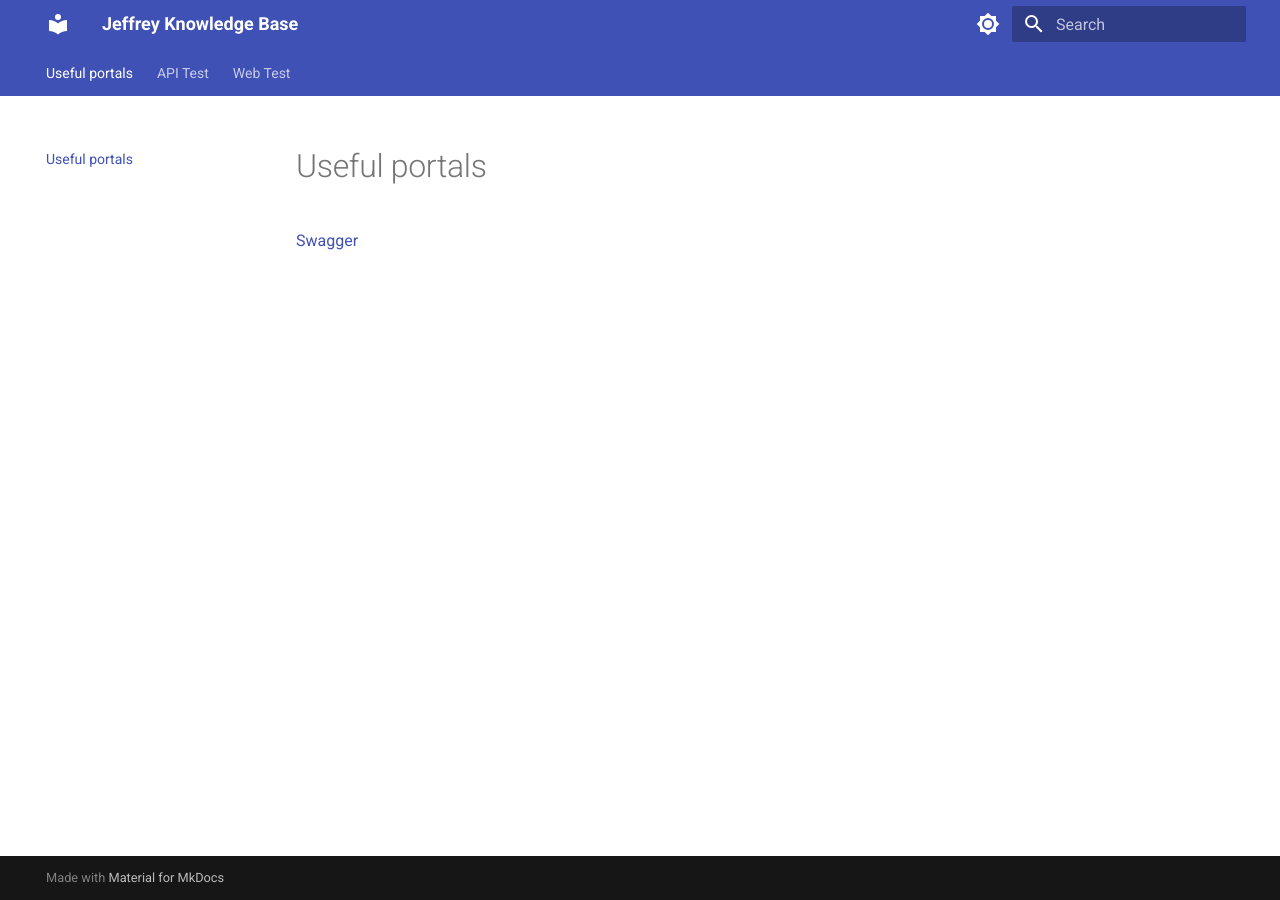
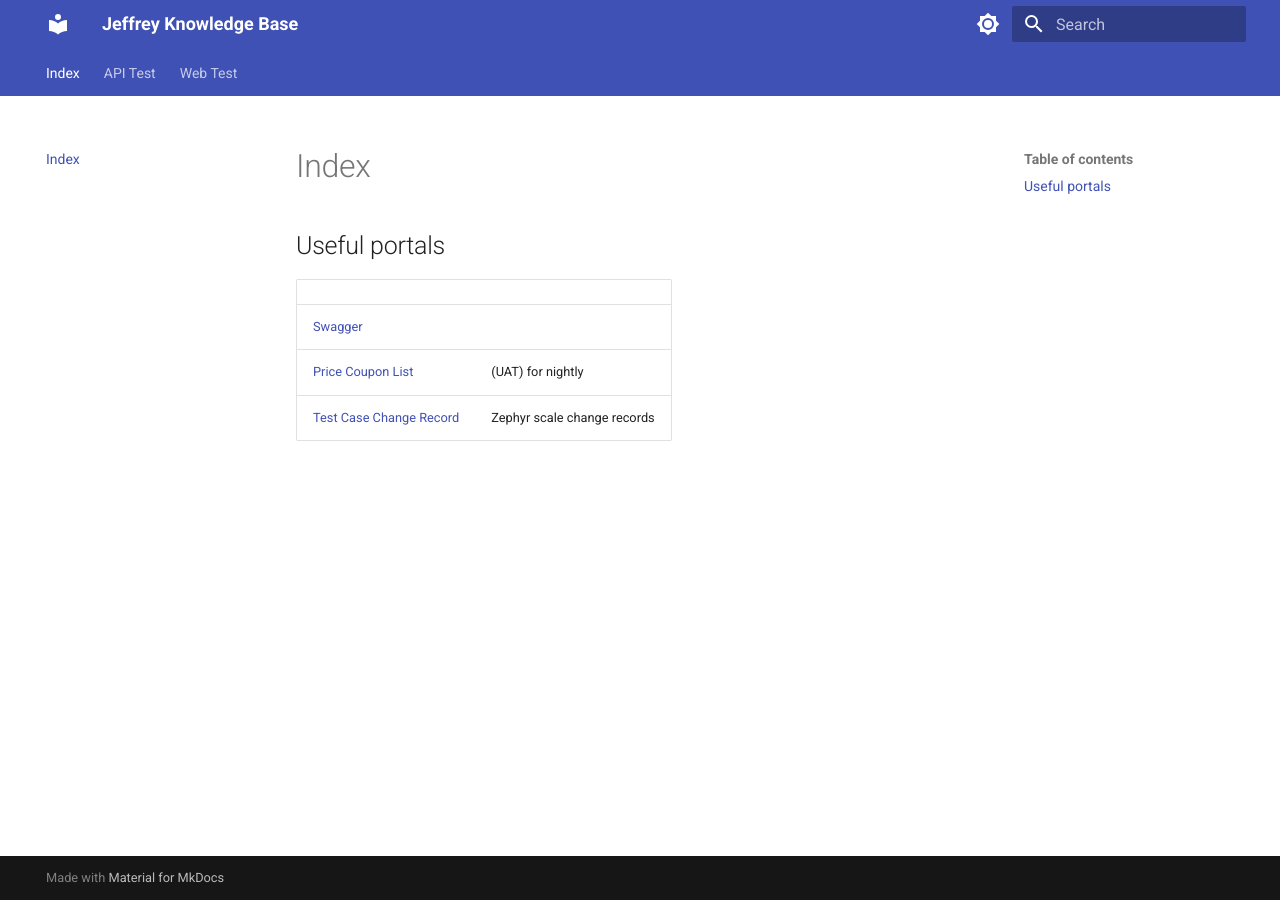
Before and after one commit to JeffreyPunPrice/JeffreyPunPrice.github.io, an MkDocs documentation site: the page built from docs/index.md, in a window 1280 px wide. Built offline with MkDocs 1.6.1 and Material for MkDocs 9.7.7, drawn with Linux system fonts in a browser that asks for light colours.

Commit message:
update index

```diff
--- a/docs/index.md
+++ b/docs/index.md
@@ -1,3 +1,9 @@
-# Useful portals
+# Index
 
-[Swagger](https://apitools-demo.price-hk.com:30443/)
+## Useful portals
+
+|                                                                                                                                                              |                             |
+| ------------------------------------------------------------------------------------------------------------------------------------------------------------ | --------------------------- |
+| [Swagger](https://apitools-demo.price-hk.com:30443/)                                                                                                         |                             |
+| [Price Coupon List](https://docs.google.com/spreadsheets/d/1hD12AvptuJJ7d8cnGjxTgucWOUFZWH9Eqkpx3sT0gFw/edit?gid=851827042#gid=851827042)                    | (UAT) for nightly           |
+| [Test Case Change Record](https://docs.google.com/spreadsheets/d/14TbCQId_KuRNHWgIKfo41y8k9H75CcYBVxonROeykt8/edit?usp=drive_web&ouid=100861903494363609671) | Zephyr scale change records |
```
Also changed, not shown: 1 other file.
